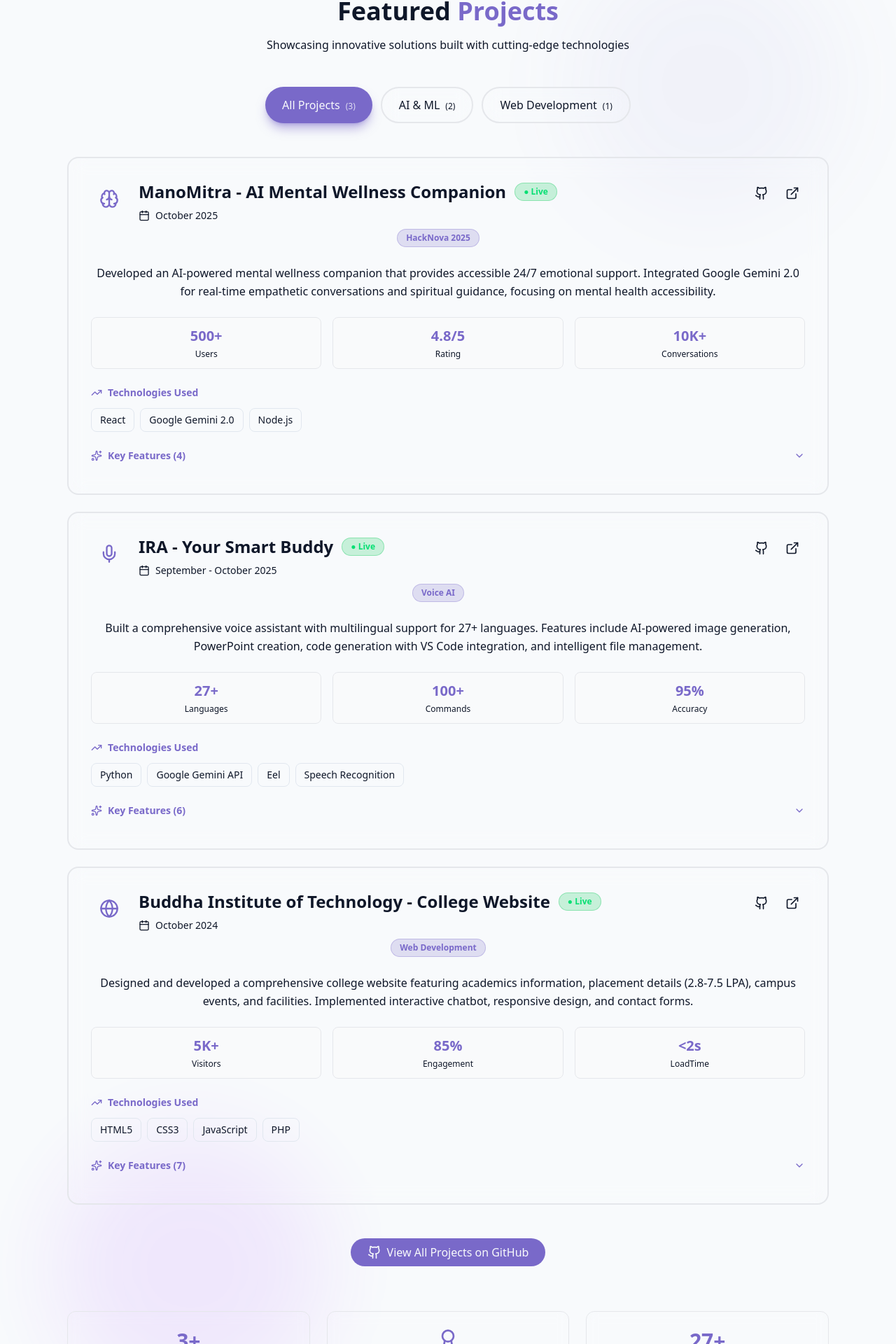
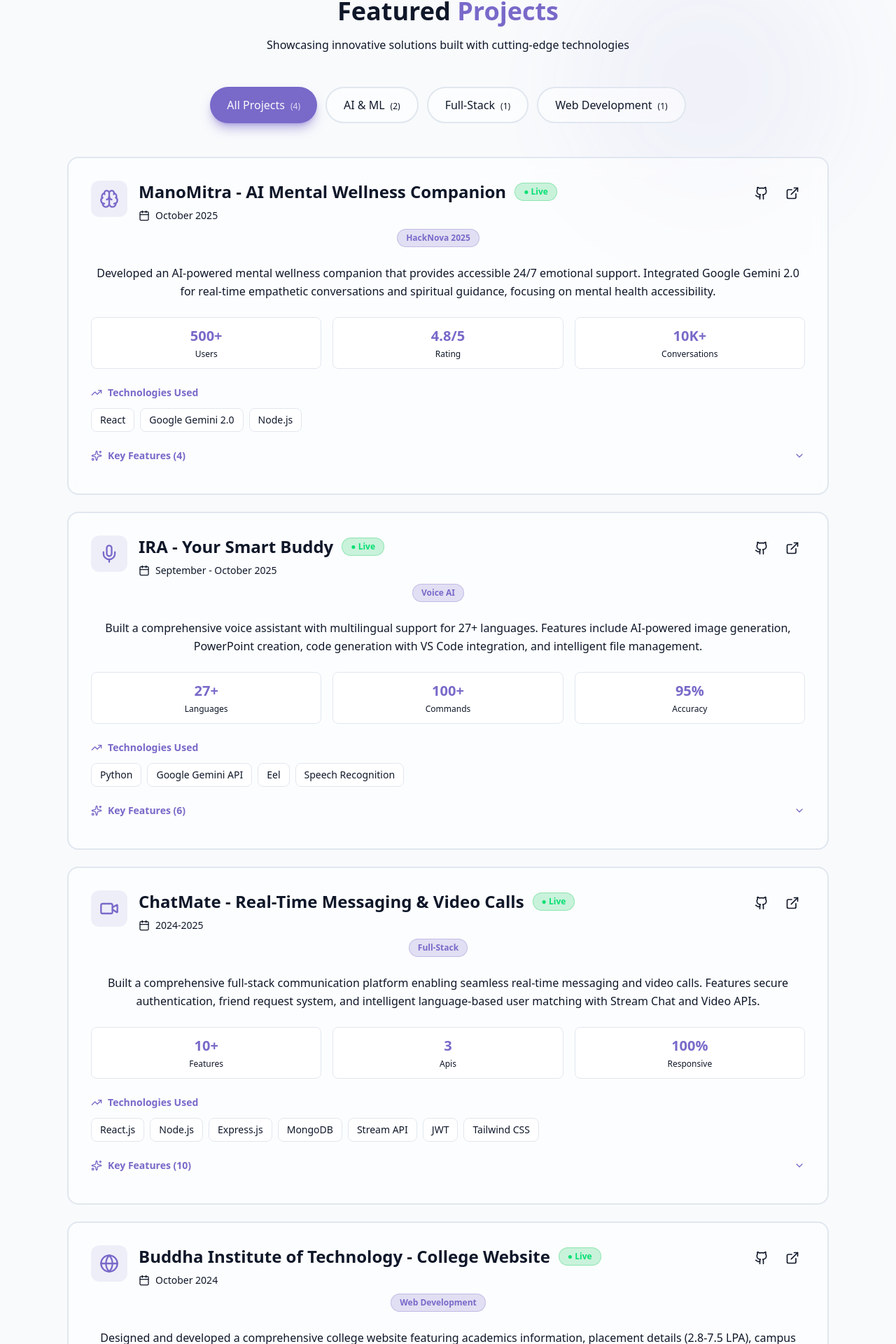
Before and after one commit to Ankita2629/portfolio, a React (Vite) app: page / in a window 1280 px wide. Shown: the part 3095-5015 px from the top of the page at 70% size. Built offline with nearby package versions, Linux system fonts and the light colour scheme.

Commit message:
Update ProjectSection.jsx

```diff
--- a/src/components/ProjectSection.jsx
+++ b/src/components/ProjectSection.jsx
@@ -1,5 +1,5 @@
 import { useState } from 'react';
-import { ExternalLink, Github, Calendar, Award, Brain, Mic, Globe, ChevronDown, ChevronUp, Sparkles, TrendingUp } from 'lucide-react';
+import { ExternalLink, Github, Calendar, Award, Brain, Mic, Globe, ChevronDown, ChevronUp, Sparkles, TrendingUp, Video } from 'lucide-react';
 
 export const ProjectSection = () => {
     const [hoveredProject, setHoveredProject] = useState(null);
@@ -8,7 +8,7 @@ export const ProjectSection = () => {
 
     const projects = [
         {
-            id: 1,
+            id: 2,
             title: "ManoMitra - AI Mental Wellness Companion",
             icon: Brain,
             date: "October 2025",
@@ -27,14 +27,14 @@ export const ProjectSection = () => {
                 rating: "4.8/5",
                 conversations: "10K+"
             },
-            github: "https://github.com/Ankita2629",
-            live: "#",
+            github: "https://github.com/priyyannshhu/HACKNOVA_Mental_Health_Chatbot",
+            live: "https://hacknova-visioneers.vercel.app/",
             color: "from-purple-500/20 to-pink-500/20",
             badge: "HackNova 2025",
             status: "Live"
         },
         {
-            id: 2,
+            id: 3,
             title: "IRA - Your Smart Buddy",
             icon: Mic,
             date: "September - October 2025",
@@ -55,14 +55,46 @@ export const ProjectSection = () => {
                 commands: "100+",
                 accuracy: "95%"
             },
-            github: "https://github.com/Ankita2629",
-            live: "#",
+            github: "https://github.com/Ankita2629/IRA",
+            live: "https://github.com/Ankita2629/IRA",
             color: "from-blue-500/20 to-cyan-500/20",
             badge: "Voice AI",
             status: "Live"
         },
         {
-            id: 3,
+            id: 1,
+            title: "ChatMate - Real-Time Messaging & Video Calls",
+            icon: Video,
+            date: "2024-2025",
+            category: "fullstack",
+            description: "Full-stack real-time communication platform with messaging, video calls, and language learner matching system.",
+            longDescription: "Built a comprehensive full-stack communication platform enabling seamless real-time messaging and video calls. Features secure authentication, friend request system, and intelligent language-based user matching with Stream Chat and Video APIs.",
+            technologies: ["React.js", "Node.js", "Express.js", "MongoDB", "Stream API", "JWT", "Tailwind CSS"],
+            features: [
+                "Secure JWT authentication & authorization",
+                "Real-time messaging via Stream Chat API",
+                "One-on-one video calls with screen sharing",
+                "Friend request and acceptance system",
+                "Profile-based language learner matching",
+                "Discover users by language preferences",
+                "Real-time notifications & updates",
+                "Call recording capability",
+                "Audio/video toggle controls",
+                "Auto-generated profile avatars"
+            ],
+            impact: {
+                features: "10+",
+                apis: "3",
+                responsive: "100%"
+            },
+            github: "https://github.com/Ankita2629/ChatMate",
+            live: "https://chatmate-wfdy.onrender.com",
+            color: "from-indigo-500/20 to-purple-500/20",
+            badge: "Full-Stack",
+            status: "Live"
+        },
+        {
+            id: 4,
             title: "Buddha Institute of Technology - College Website",
             icon: Globe,
             date: "October 2024",
@@ -84,8 +116,8 @@ export const ProjectSection = () => {
                 engagement: "85%",
                 loadTime: "<2s"
             },
-            github: "https://github.com/Ankita2629",
-            live: "#",
+            github: "https://github.com/Ankita2629/College_Website",
+            live: "https://github.com/Ankita2629/College_Website",
             color: "from-green-500/20 to-emerald-500/20",
             badge: "Web Development",
             status: "Live"
@@ -95,6 +127,7 @@ export const ProjectSection = () => {
     const filters = [
         { id: 'all', name: 'All Projects', count: projects.length },
         { id: 'ai', name: 'AI & ML', count: projects.filter(p => p.category === 'ai').length },
+        { id: 'fullstack', name: 'Full-Stack', count: projects.filter(p => p.category === 'fullstack').length },
         { id: 'web', name: 'Web Development', count: projects.filter(p => p.category === 'web').length }
     ];
 
@@ -136,7 +169,7 @@ export const ProjectSection = () => {
                             className={`px-6 py-3 rounded-full transition-all duration-300 transform hover:scale-105 ${
                                 filter === f.id
                                     ? 'bg-primary text-primary-foreground shadow-lg shadow-primary/50'
-                                    : 'bg-transparent backdrop-blur-md hover:bg-gray-100 dark:hover:bg-slate-800/90 border-2 border-gray-200 dark:border-primary/20'
+                                    : 'bg-card/50 backdrop-blur-md hover:bg-card/80 border-2 border-border'
                             }`}
                         >
                             <span className="font-medium">{f.name}</span>
@@ -157,8 +190,8 @@ export const ProjectSection = () => {
                         return (
                             <div
                                 key={project.id}
-                                className={`group relative bg-transparent backdrop-blur-md rounded-2xl border-2 overflow-hidden transition-all duration-500 ${
-                                    isHovered ? 'border-primary shadow-2xl shadow-primary/20 scale-[1.01]' : 'border-gray-200 dark:border-slate-800 hover:border-gray-300 dark:hover:border-slate-700'
+                                className={`group relative bg-card/50 backdrop-blur-md rounded-2xl border-2 overflow-hidden transition-all duration-500 ${
+                                    isHovered ? 'border-primary shadow-2xl shadow-primary/20 scale-[1.01]' : 'border-border hover:border-primary/50'
                                 }`}
                                 onMouseEnter={() => setHoveredProject(project.id)}
                                 onMouseLeave={() => setHoveredProject(null)}
@@ -175,8 +208,7 @@ export const ProjectSection = () => {
                                     {/* Project Header */}
                                     <div className="flex flex-col md:flex-row md:items-start justify-between gap-4 mb-6">
                                         <div className="flex items-start gap-4 flex-1">
-
-                                            <div className={`p-3 rounded-xl bg-transparent transition-all duration-500 ${
+                                            <div className={`p-3 rounded-xl bg-primary/10 transition-all duration-500 ${
                                                 isHovered ? 'rotate-6 scale-110' : ''
                                             }`}>
                                                 <Icon className="w-7 h-7 text-primary" />
@@ -214,14 +246,16 @@ export const ProjectSection = () => {
                                                 href={project.github}
                                                 target="_blank"
                                                 rel="noopener noreferrer"
-                                                className="p-2 rounded-lg   hover:bg-gray-200 dark:hover:bg-slate-700 transition-all duration-300 hover:scale-110"
+                                                className="p-2 rounded-lg hover:bg-primary/10 transition-all duration-300 hover:scale-110"
                                                 title="View on GitHub"
                                             >
                                                 <Github className="w-5 h-5" />
                                             </a>
                                             <a
                                                 href={project.live}
-                                                className="p-2 rounded-lg   hover:bg-gray-200 dark:hover:bg-slate-700 transition-all duration-300 hover:scale-110"
+                                                target="_blank"
+                                                rel="noopener noreferrer"
+                                                className="p-2 rounded-lg hover:bg-primary/10 transition-all duration-300 hover:scale-110"
                                                 title="View Live Demo"
                                             >
                                                 <ExternalLink className="w-5 h-5" />
@@ -237,7 +271,7 @@ export const ProjectSection = () => {
                                     {/* Impact Metrics */}
                                     <div className="grid grid-cols-3 gap-4 mb-6">
                                         {Object.entries(project.impact).map(([key, value]) => (
-                                            <div key={key} className="bg-gray-50 dark:bg-slate-800/50 rounded-lg p-3 text-center border border-gray-200 dark:border-slate-700 hover:border-primary/50 transition-all duration-300">
+                                            <div key={key} className="bg-card/80 rounded-lg p-3 text-center border border-border hover:border-primary/50 transition-all duration-300">
                                                 <div className="text-lg md:text-xl font-bold text-primary mb-1">{value}</div>
                                                 <div className="text-xs text-muted-foreground capitalize">{key}</div>
                                             </div>
@@ -254,7 +288,7 @@ export const ProjectSection = () => {
                                             {project.technologies.map((tech, techIndex) => (
                                                 <span
                                                     key={techIndex}
-                                                    className="px-3 py-1.5 text-sm rounded-lg bg-transparent border border-gray-200..."
+                                                    className="px-3 py-1.5 text-sm rounded-lg bg-card/80 border border-border hover:border-primary/50 transition-all duration-300"
                                                 >
                                                     {tech}
                                                 </span>
@@ -282,7 +316,7 @@ export const ProjectSection = () => {
                                                 {project.features.map((feature, featureIndex) => (
                                                     <div
                                                         key={featureIndex}
-                                                        className="flex items-start gap-3 text-sm text-muted-foreground bg-gray-50 dark:bg-slate-800/30 p-3 rounded-lg hover:bg-gray-100 dark:hover:bg-slate-800/50 transition-colors duration-300"
+                                                        className="flex items-start gap-3 text-sm text-muted-foreground bg-card/50 p-3 rounded-lg hover:bg-card/80 transition-colors duration-300"
                                                         style={{
                                                             animation: isExpanded ? `slideIn 0.3s ease-out ${featureIndex * 0.05}s backwards` : 'none'
                                                         }}
@@ -306,7 +340,7 @@ export const ProjectSection = () => {
                         href="https://github.com/Ankita2629"
                         target="_blank"
                         rel="noopener noreferrer"
-                        className="inline-flex items-center gap-2 cosmic-button transform hover:scale-105 transition-transform duration-300"
+                        className="inline-flex items-center gap-2 px-6 py-3 bg-primary text-primary-foreground rounded-full font-semibold hover:bg-primary/90 transform hover:scale-105 transition-all duration-300 shadow-lg shadow-primary/50"
                     >
                         <Github className="w-5 h-5" />
                         View All Projects on GitHub
@@ -315,15 +349,15 @@ export const ProjectSection = () => {
 
                 {/* Stats */}
                 <div className="mt-16 grid grid-cols-1 md:grid-cols-3 gap-6">
-                    <div className="bg-transparent backdrop-blur-sm rounded-xl p-6 text-center border border-gray-200 dark:border-slate-800 hover:border-primary/50 transition-all duration-300 hover:scale-105 cursor-pointer">
-                        <div className="text-3xl font-bold text-primary mb-2">3+</div>
+                    <div className="bg-card/50 backdrop-blur-sm rounded-xl p-6 text-center border border-border hover:border-primary/50 transition-all duration-300 hover:scale-105 cursor-pointer">
+                        <div className="text-3xl font-bold text-primary mb-2">4+</div>
                         <div className="text-sm text-muted-foreground">Featured Projects</div>
                     </div>
-                    <div className="bg-transparent backdrop-blur-sm rounded-xl p-6 text-center border border-gray-200 dark:border-slate-800 hover:border-primary/50 transition-all duration-300 hover:scale-105 cursor-pointer">
+                    <div className="bg-card/50 backdrop-blur-sm rounded-xl p-6 text-center border border-border hover:border-primary/50 transition-all duration-300 hover:scale-105 cursor-pointer">
                         <Award className="w-8 h-8 mx-auto text-primary mb-2" />
                         <div className="text-sm text-muted-foreground">Hackathon Winner</div>
                     </div>
-                    <div className="bg-transparent backdrop-blur-sm rounded-xl p-6 text-center border border-gray-200 dark:border-slate-800 hover:border-primary/50 transition-all duration-300 hover:scale-105 cursor-pointer">
+                    <div className="bg-card/50 backdrop-blur-sm rounded-xl p-6 text-center border border-border hover:border-primary/50 transition-all duration-300 hover:scale-105 cursor-pointer">
                         <div className="text-3xl font-bold text-primary mb-2">27+</div>
                         <div className="text-sm text-muted-foreground">Languages Supported</div>
                     </div>
```
